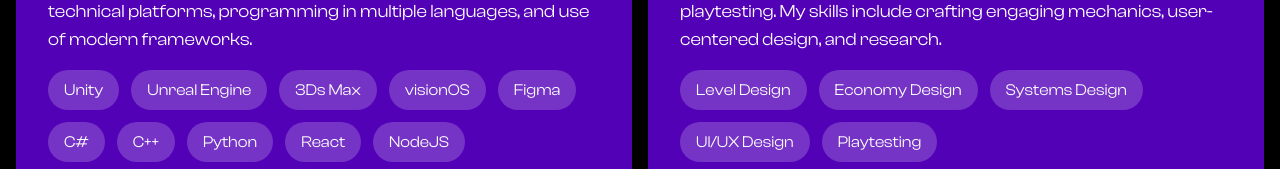
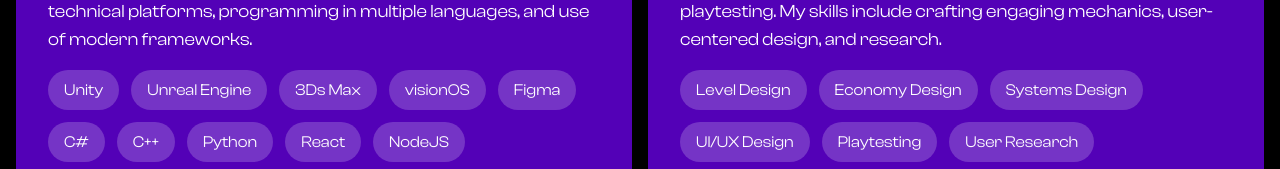
Before and after one commit to ekam-n/ekamn.com, a React (Vite) app: page / in a window 1280 px wide. Shown: the part 2666-2835 px from the top of the page. Built offline with nearby package versions, Linux system fonts and the light colour scheme.

Commit message:
updated skills

```diff
--- a/src/components/homeComponents/skills.tsx
+++ b/src/components/homeComponents/skills.tsx
@@ -36,7 +36,7 @@ export default function Skills() {
         <div className="flex flex-wrap gap-3">
           {[
             "Level Design", "Economy Design", "Systems Design",
-            "UI/UX Design", "Playtesting",
+            "UI/UX Design", "Playtesting", "User Research"
           ].map(skill => (
             <span key={skill} className="bg-white/20 px-3 md:px-4 py-1 md:py-2 rounded-full text-xs md:text-sm lg:text-base">
               {skill}
```
